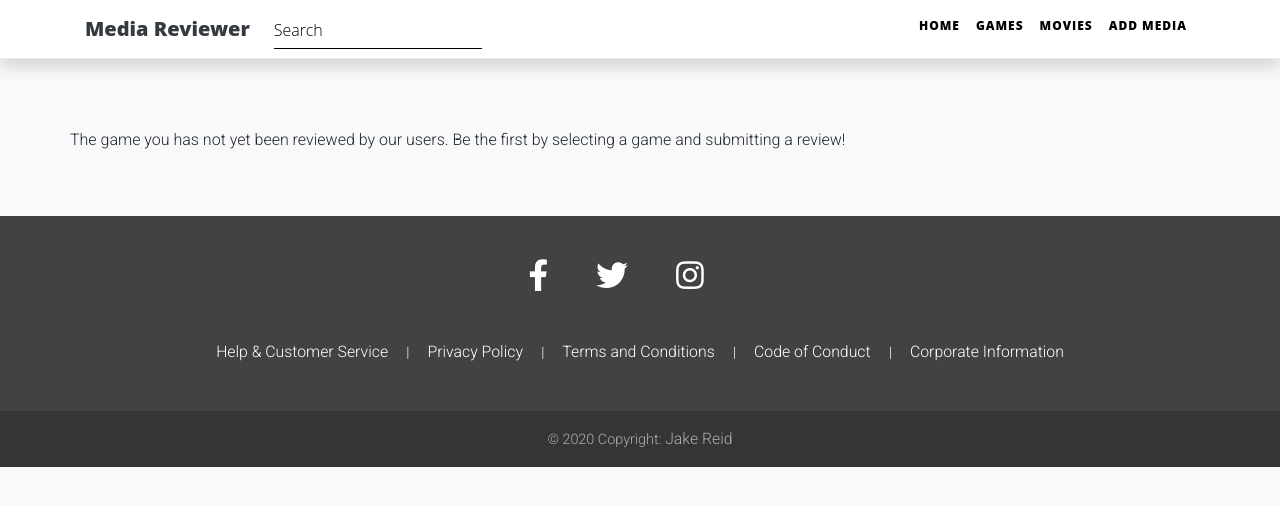
After one commit to Code-Institute-Submissions/Jakejamesreid-Media-Reviewer, a Flask app: template templates/search.html in a window 1280 px wide. The commit adds this page. Shown: the top 506 px of the page. Run offline with Flask 2, Linux system fonts and the light colour scheme; the template is opened without the code that fills it, so the values that code supplies are empty; some libraries are stand-ins or nearby versions.

Commit message:
Added ability to search for games in database and in IGDB api

```diff
--- a/app.py
+++ b/app.py
@@ -3,15 +3,14 @@ from datetime import datetime, date
 from flask import Flask, render_template, request, redirect, flash, url_for
 from flask_pymongo import PyMongo
 from bson.objectid import ObjectId
-from forms import SubmitReviewForm, SortRating
-__location__ = os.path.realpath(
-    os.path.join(os.getcwd(), os.path.dirname(__file__)))
-if os.path.exists(__location__+"\\env.py"):
-    import env
+from forms import SubmitReviewForm, SortRatingForm, AddMediaForm
+import requests
+import env
 
 app = Flask(__name__)
 app.secret_key = os.environ.get("SECRET")
 app.config["MONGO_URI"] = os.environ.get("MONGO_URI")
+IGDB_API = os.environ.get("IGDB_API")
 app.config['DEBUG'] = True
 
 mongo = PyMongo(app)
@@ -24,56 +23,146 @@ def index():
     movie_posts = list(mongo.db.movies.find())
     movie_posts_with_rating = calculateMediaRating(movie_posts)
 
-    game_posts_with_rating = game_posts_with_rating[:4]
-    return render_template("index.html", game_posts = game_posts[:4], movie_posts = movie_posts[:4])
+    return render_template("index.html", game_posts = game_posts_with_rating[:4], movie_posts = movie_posts[:4])
+
 
 @app.route("/game-listings", methods=["GET", "POST"])
 def game_listings():
 
+    game_posts = []
+    userSearch = checkForUserSearchForm()
+
+    if userSearch:
+        gameResults = mongo.db.games.find_one({'name': userSearch})
+        if gameResults:
+            return redirect(url_for('game_media', igdb_id=gameResults['igdb_id']))
+        else:
+            gameResults = searchIGDB(userSearch)
+            if gameResults:
+
+                for game in gameResults:
+                    if "cover" in game.keys():
+                        game['cover']['url'].replace("t_thumb", "t_cover_big")
+                    else:
+                        game['cover'] = {'url':'static/img/placeholder.png'}
+
+                    if "first_release_date" in game.keys():
+                        game['first_release_date'] = datetime.fromtimestamp((game['first_release_date'])).strftime('%Y-%b-%d')
+                    else:
+                        game['first_release_date'] = "Unknown"
+
+                    print(game)
+                    game_posts.append(
+                        {
+                            "name": game['name'],
+                            "url": game['cover']['url'],
+                            "release_date": game['first_release_date']
+                        }
+                    )
+                    # print(game_posts)
+
+                return render_template("search.html", posts = game_posts, category="Games")
+
     game_posts = list(mongo.db.games.find())
-    rating_form = SortRating()
+    rating_form = SortRatingForm()
+
     # Determine the average user rating for each game
     game_posts_with_rating = calculateMediaRating(game_posts)
     sorted_game_posts_with_rating = mediaSort(game_posts, rating_form)
 
-    return render_template("listings.html", posts = sorted_game_posts_with_rating, category="Games", rating_form=rating_form)
+    media_form = AddMediaForm()
+
+    return render_template("listings.html", posts = sorted_game_posts_with_rating, category="Games", rating_form=rating_form, media_form = media_form)
+
 
 @app.route("/movie-listings",  methods=["GET", "POST"])
 def movie_listings():
     movie_posts = list(mongo.db.movies.find())
-    rating_form = SortRating()
+    rating_form = SortRatingForm()
     movie_posts_with_rating = calculateMediaRating(movie_posts)
     sorted_game_movie_with_rating = mediaSort(movie_posts, rating_form)
 
     return render_template("listings.html", posts = sorted_game_movie_with_rating, category="Movies", rating_form=rating_form)
 
-@app.route("/games/<media>", methods=["GET", "POST"])
-def game_media(media):
-    game = mongo.db.games.find_one({'name': media})
-    form = SubmitReviewForm()
-    game_with_rating = calculateMediaRating([game])
-    if form.validate_on_submit():
-        mongo.db["games"].update_one(
-          {'name': media},
-          {
-              '$push':
-              {
-                  'review':
-                  {
-                      "id": ObjectId(),
-                      "author": form.name.data,
-                      "comment": form.comment.data,
-                      "rating": form.rating.data,
-                      "date_uploaded": datetime.now().strftime('%Y-%m-%d %H:%M:%S')
-                  }
-              }
-        })
-        game = mongo.db.games.find_one({'name': media})
-        game_with_rating = calculateMediaRating([game])
-        flash("Review has been successfully submitted", "success")
-        return redirect(url_for('game_media', media=game_with_rating[0]['name']))
+@app.route("/games/<igdb_id>", methods=["GET", "POST"])
+def game_media(igdb_id):
 
-    return render_template("media.html", media = game_with_rating[0], category="Games", form=form)
+    game = mongo.db.games.find_one({'igdb_id': igdb_id})
+    if game:
+        # Check if user submitted a review
+        userReviewForm = SubmitReviewForm()
+        if userReviewForm.validate_on_submit():
+            # Update the database with user review
+            mongo.db["games"].update_one(
+            {'igdb_id': igdb_id},
+            {
+                '$push':
+                {
+                    'review':
+                    {
+                        "id": ObjectId(),
+                        "author": userReviewForm.name.data,
+                        "comment": userReviewForm.comment.data,
+                        "rating": userReviewForm.rating.data,
+                        "date_uploaded": datetime.now().strftime('%Y-%m-%d %H:%M:%S')
+                    }
+                }
+            })
+
+            # Get the latest data from the database and calculate the new rating
+            game = mongo.db.games.find_one({'igdb_id': igdb_id})
+            game = calculateMediaRating([game])
+
+            flash("Review has been successfully submitted", "success")
+            return redirect(url_for('game_media', igdb_id=game_with_rating[0]['igdb_id']))
+
+        game = calculateMediaRating([game])
+        return render_template("media.html", media = game[0], category="Games", form=userReviewForm)
+    else:
+        gameRequest = requests.get('https://api-v3.igdb.com/games/',
+        headers={
+            "user-key": IGDB_API
+        },
+        data=f"""fields name,cover.*,platforms.*;
+                        where id =  {igdb_id};""")
+        game = gameRequest.json()
+        if game:
+            pass
+            # addNewGameToDB(game)
+        return redirect(url_for('game_media', igdb_id=game['igdb_id']))
+
+
+# def addNewGameToDB(game):
+
+#     if "cover" in game.keys():
+#         game['cover']['url'].replace("t_thumb", "t_cover_big")
+#     else:
+#         game['cover'] = {'url':'static/img/placeholder.png'}
+
+#     if "first_release_date" in game.keys():
+#         game['first_release_date'] = datetime.fromtimestamp((game['first_release_date'])).strftime('%Y-%b-%d')
+#     else:
+#         game['first_release_date'] = "Unknown"
+
+#     if "platforms" in game.keys():
+#         game['platforms'] = game['platforms']['abbreviation']
+#     else:
+#         game['platforms'] = "Unknown"
+
+#     mongo.db["games"].insert(
+#         {
+#         'igdb_id': game['id'],
+#         'name': game['name'],
+#         'image_url': game['name'],
+#         'video_url': game['name'],
+#         'description': game['name'],
+#         'media_category': game['platforms'],
+#         'release_date': game['name'],
+#         'developer': game['name'],
+#         'review': [],
+#         'overall_rating': game['name'],
+#         }
+#         )
 
 @app.route("/movies/<media>", methods=["GET", "POST"])
 def movie_media(media):
@@ -104,6 +193,7 @@ def movie_media(media):
 
     return render_template("media.html", media = movie_with_rating[0], category="Movies", form=form)
 
+
 def calculateMediaRating(media_posts):
     """Return media posts for the given collection
 
@@ -128,7 +218,6 @@ def mediaSort(media_posts, form):
     :return: List of media posts
     :rtype: list
     """
-
     # Sort posts by rating
     if form.validate_on_submit():
         if form.rating.data == "1":
@@ -137,6 +226,29 @@ def mediaSort(media_posts, form):
             media_posts = sorted(media_posts, key=lambda k: k['overall_rating'])
     return media_posts
 
+def checkForUserSearchForm():
+    """
+    Checks if the user search form has been filled out
+    """
+    if request.method == 'POST':
+        search_result  = request.form.get('search')
+        if search_result:
+            return search_result
+        else:
+            return False
+
+def searchIGDB(name):
+    print(name)
+    gameRequest = requests.get('https://api-v3.igdb.com/games/',
+    headers={
+        "user-key": IGDB_API
+    },
+    data=f"""fields name,cover.url,first_release_date;
+                    search "{name}";
+                    limit 20;""")
+    gameResults = gameRequest.json()
+    return gameResults
+
 
 if __name__ == "__main__":
     app.run(host=os.environ.get("IP"), port=os.environ.get("PORT"), debug=True)
--- a/forms.py
+++ b/forms.py
@@ -9,6 +9,10 @@ class SubmitReviewForm(FlaskForm):
     comment = StringField('Comment', widget=TextArea(), validators=[DataRequired()])
     submit = SubmitField('Submit Review')
 
-class SortRating(FlaskForm):
+class SortRatingForm(FlaskForm):
     rating = SelectField('Rating', choices=[(0, "Date Uploaded"), (1, "Rating Highest to Lowest"), (2, "Rating Lowest to Highest")], default=0)
     submit = SubmitField('Sort Rating')
+
+class AddMediaForm(FlaskForm):
+    media_title = StringField('Media Title', validators=[DataRequired()])
+    submit = SubmitField('Search')
--- a/templates/base.html
+++ b/templates/base.html
@@ -19,6 +19,14 @@
     <nav class="navbar navbar-expand-lg navbar-light shadow fixed-top" id="mainNav">
         <div class="container">
             <a class="navbar-brand" href="{{ url_for('index') }}">Media Reviewer</a>
+            <!-- Search form -->
+            <form class="form-inline mx-auto" method="POST">
+                <div class="md-form my-0">
+                    <input name="search" class="form-control" type="text" placeholder="Search" aria-label="Search">
+                    <i class="fas fa-search text-white ml-3" aria-hidden="true"></i>
+                </div>
+
+            </form>
             <button class="navbar-toggler navbar-toggler-right" type="button" data-toggle="collapse"
                 data-target="#navbarResponsive" aria-controls="navbarResponsive" aria-expanded="false"
                 aria-label="Toggle navigation">
@@ -35,6 +43,9 @@
                     </li>
                     <li class="nav-item">
                         <a class="nav-link" href="{{ url_for('movie_listings') }}">Movies</a>
+                    </li>
+                    <li class="nav-item">
+                        <a class="nav-link" href="{{ url_for('add_media') }}">Add Media</a>
                     </li>
                 </ul>
             </div>
--- a/templates/index.html
+++ b/templates/index.html
@@ -66,7 +66,7 @@
                                     <img class="card-img-top latest-media-img" src="{{ game.image_url }}" alt="">
                                     <div class="card-body">
                                         <h3 class="card-media-title"><a class="text-decoration-none"
-                                                href="{{ url_for('game_media', media=game.name) }}">{{game.name}}</a>
+                                                href="{{ url_for('game_media', igdb_id=game.igdb_id) }}">{{game.name}}</a>
                                         </h3>
 
                                     </div>
--- a/templates/listings.html
+++ b/templates/listings.html
@@ -37,13 +37,13 @@
 
             {% for post in posts %}
                 <article class="media content-section shadow">
-                    <img class="article-img mr-3" src="{{ post.image_url }}" alt="Generic placeholder image">
+                    <img class="article-img mr-3" src="{{ post.image_url }}">
                     <div class="media-body">
                         {% if category == "Games" %}
                         <div class="article-header-metadata">
                             <span class="mr-2">{{ post.media_category }}</span>
                         </div>
-                            <h2 class="article-title"><a href="{{ url_for('game_media', media=post.name) }}">{{ post.name }}</a></h2>
+                            <h2 class="article-title"><a href="{{ url_for('game_media', igdb_id=post.igdb_id) }}">{{ post.name }}</a></h2>
                         {% elif category == "Movies" %}
                         <div class="article-header-metadata">
                             {% for genre in post.genre %}
@@ -54,7 +54,6 @@
                         {% endif %}
                         <div class="article-footer-metadata">
                             <span><strong>Uploaded: </strong><a class="mr-4">{{ post.date_uploaded }}</a> </span>
-                            <a href="#"><i class="far fa-thumbs-up mr-1" ></i></a><small class="text-muted">{{ post.likes }}</small>
                         </div>
                     </div>
 
--- /dev/null
+++ b/templates/search.html
@@ -0,0 +1,34 @@
+{% extends "base.html" %}
+
+{% block title %}
+    <title>Search Games</title>
+{% endblock title %}
+
+{% block content %}
+
+<div class="container py-5">
+    <div class="row">
+        <div id="content">
+            <p>The game you has not yet been reviewed by our users. Be the first by selecting a game and submitting a review!</p>
+            {% for post in posts %}
+                <article class="media content-section shadow">
+                    <img class="article-img mr-3" src="{{ post.url }}">
+                    <div class="media-body">
+                        <!-- <div class="article-header-metadata">
+                            <span class="mr-2">{{ post.media_category }}</span>
+                        </div> -->
+                        <h2 class="article-title"><a href="{{ url_for('game_media', igdb_id=post.igdb_id) }}">{{ post.name }}</a></h2>
+
+                        <div class="article-footer-metadata">
+                            <span><strong>Release Date: </strong><a class="mr-4">{{ post.release_date }}</a> </span>
+                        </div>
+                    </div>
+
+                </article>
+                {% endfor %}
+            </div>
+        </div>
+    </div>
+
+
+{% endblock content %}
```
Also changed, not shown: templates/add_media.html (added, +35 -0 lines), readme.md.
